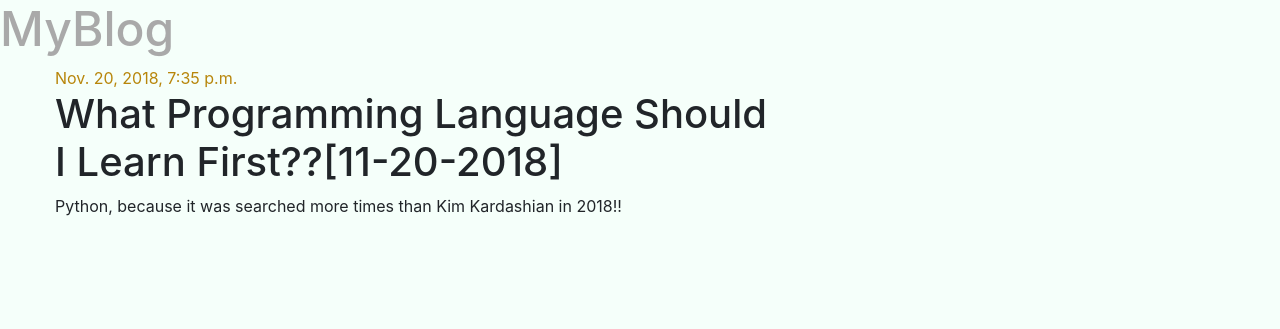
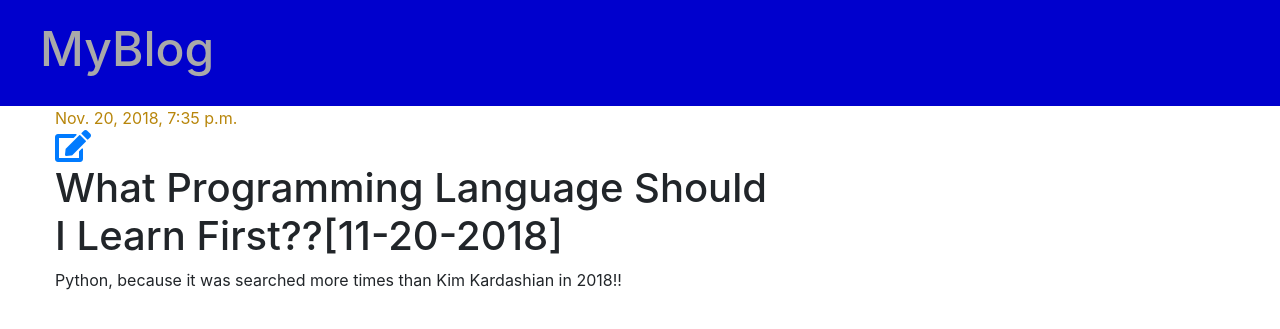
Before and after one commit to jtwray/blogApp_django, a Django app: page /post/1/ in a window 1280 px wide. Shown: the top 329 px of the page. Run offline with Django 3.2, Linux system fonts and the light colour scheme; data comes from the database, SQL or seed files in the repository; both versions use the stored data as it was after the commit; some libraries are stand-ins or nearby versions.

Commit message:
Added funtionality to Edit from front end.

```diff
--- a/blog/static/css/blog.css
+++ b/blog/static/css/blog.css
@@ -1,4 +1,3 @@
-background-color: paleturquoise;
 .page-header {
     margin-top: 0;
     padding: 20px 20px 20px 40px;
@@ -17,6 +16,9 @@ h1, h2, h3, h4 {
   font-size: 48px;
 }
 */
+.page-header {
+    background-color: mediumblue;
+}
 
 .content {
   margin-left: 40px;
@@ -34,11 +36,7 @@ body h1 a {
     margin-bottom: 70px;
 }
 
-body {
-    background-color: mintcream;
-}
-
-/*.post h1 a{
+*.post h1 a{
     color: #000001;
 }
 */
--- a/blog/templates/blog/base.html
+++ b/blog/templates/blog/base.html
@@ -8,6 +8,7 @@
   <link href="https://fonts.googleapis.com/css?family=Lato" rel="stylesheet" type="text/css">
   <link rel="stylesheet" href="https://stackpath.bootstrapcdn.com/bootstrap/4.1.3/css/bootstrap.min.css">
   <link rel="stylesheet" href="{% static '\css\blog.css' %}">
+  <link rel="stylesheet" href="https://use.fontawesome.com/releases/v5.5.0/css/all.css" integrity="sha384-B4dIYHKNBt8Bc12p+WXckhzcICo0wtJAoU8YZTY5qE0Id1GSseTk6S+L3BlXeVIU" crossorigin="anonymous">
 </head>
 <body>
   <div class="page-header">
--- a/blog/templates/blog/postsDetail.html
+++ b/blog/templates/blog/postsDetail.html
@@ -5,6 +5,7 @@
   {{ post.published_date }}
 </div>
 {% endif %}
+<a href="{% url 'postEdit' pk=post.pk %}"><i class="fas fa-edit fa-2x"></i></a>
 <h1>{{ post.title }}</h1>
 <p>{{ post.text|linebreaksbr }}</p>
 {% endblock %}
--- a/blog/urls.py
+++ b/blog/urls.py
@@ -7,7 +7,10 @@ urlpatterns = [
     # 127.0.0.1:8000/post/2 --> local
     # mydjangosite.com/post/2 --> online
     path('post/<int:pk>/', views.postsDetail, name='postsDetail'),
-    # 127.0.0.1:8000/post/New --> local
+    # 127.0.0.1:8000/post/new --> local
     # mydjangosite.com/post/new--> online
     path('post/new/', views.postNew, name='postNew'),
+    # 127.0.0.1:8000/post/1/edit --> local
+    # mydjangosite.com/post/1/edit--> online
+    path('post/<int:pk>/edit/', views.postEdit, name='postEdit'),
 ]
--- a/blog/views.py
+++ b/blog/views.py
@@ -26,3 +26,19 @@ def postNew(request):
         form = PostForm()
         stuff_for_frontend = {'form': form}
     return render(request, 'blog/postEdit.html', stuff_for_frontend)
+
+def postEdit(request, pk):
+    post = get_object_or_404(Post, pk=pk)
+    if request.method == 'POST':
+        # updating an existing form
+        form = PostForm(request.POST, instance=post)
+        if form.is_valid():
+            post = form.save(commit=False)
+            post.author = request.user
+            post.published_date = timezone.now()
+            post.save()
+            return redirect('postsDetail', pk=post.pk)
+    else:
+        form = PostForm(instance=post)
+        stuff_for_frontend = {'form': form}
+    return render(request, 'blog/postEdit.html', stuff_for_frontend)
```
Also changed, not shown: db.sqlite3.
